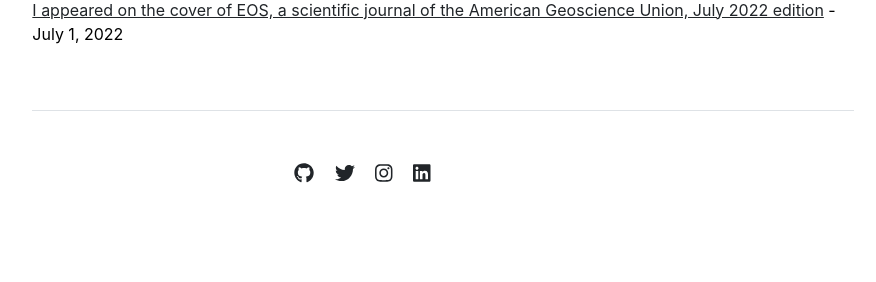
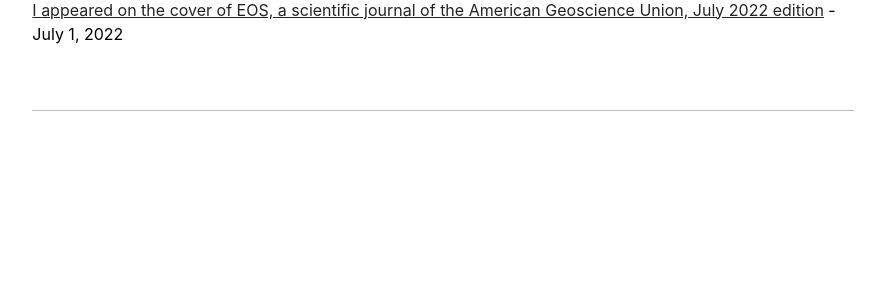
Before and after one commit to diandarisma/diandarisma.github.io, a Jekyll site: the page built from index.md, in a window 1280 px wide. Shown: the part 1142-1424 px from the top of the page, without its empty margins (197-1073 px from the left). Built offline with Jekyll 4.4.1, drawn with Linux system fonts in a browser that asks for light colours; after the commit the page ends 1317 px from its top, so only the background shows below that.

Commit message:
Update default.html

```diff
--- a/_layouts/default.html
+++ b/_layouts/default.html
@@ -1,11 +1,17 @@
 <!DOCTYPE html>
-<html lang="{{ site.lang | default: "en-US" }}">
+<html lang="{{ site.lang | default: " en-US" }}">
 {% include head.html %}
+
 <body>
   <div class="col-lg-8 mx-auto p-3 py-md-5">
     {% include header.html %}
     {{ content }}
+    {% if page.title == "Home" %}
+      <hr />
+    {% else %}
       {% include footer.html %}
+    {% endif %}
   </div>
 </body>
+
 </html>
```
Lines whose indentation alone changed are shown as unchanged.
